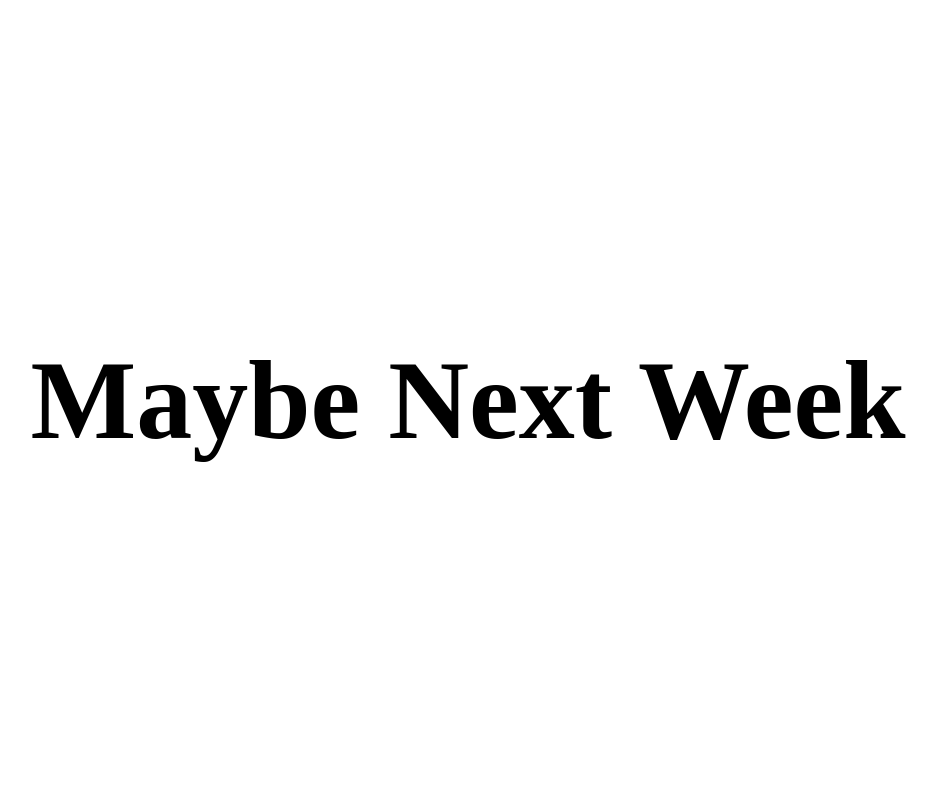
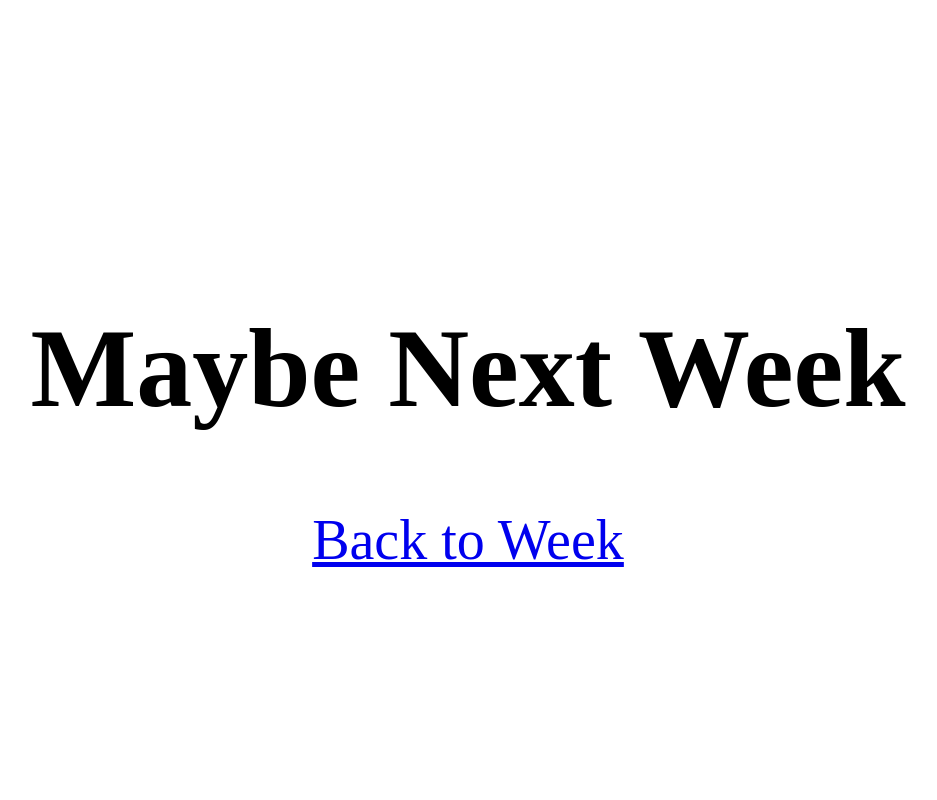
Before and after one commit to trescenzi/checkin-viz, a Flask app: template src/templates/green.html in a window 1280 px wide. Shown: the whole page, without its empty margins (172-1109 px from the left). Run offline with Flask 3, Linux system fonts and the light colour scheme; the template is opened without the code that fills it: most values are stand-ins (such as "Sample title", 1, 10 or a date in 2020); some libraries are stand-ins or nearby versions.

Commit message:
add green week support

```diff
--- a/src/main.py
+++ b/src/main.py
@@ -83,6 +83,7 @@ def checkin_chart(
     height: int,
     five_pluses: List[str],
     challenge_id,
+    green,
 ):
     if len(data) == 0:
         logging.warning("empty week + year selected")
@@ -109,7 +110,7 @@ def checkin_chart(
     rectH = (height - columns * hGap - gutter) / columns
 
     dwg = svgwrite.Drawing("checkin.svg", size=(width + 1, height), debug=False)
-    dwg.add(dwg.rect(insert=(0, 0), size=("100%", "100%"), fill="white"))
+    dwg.add(dwg.rect(insert=(0, 0), size=("100%", "100%"), fill="white" if not green else "#169450"))
     knocked_out_names = knocked_out(challenge_id)
     logging.info("knocked out: %s", knocked_out_names)
     for column, chart in enumerate(data):
@@ -288,6 +289,19 @@ def challenge_weeks():
     ]
 
 
+def get_current_challenge_week():
+    now = datetime.now()
+    current_year = int(now.strftime("%Y"))
+    current_week = int(now.strftime("%W"))
+    challenge_week_predicate = (ChallengeWeeks.start.year == current_year) & (
+        ChallengeWeeks.week_of_year == current_week
+    )
+    current_challenge_week = (
+        ChallengeWeeks.select().where(challenge_week_predicate).get()
+    )
+    return current_challenge_week
+
+
 @app.route("/")
 def index():
     challenge_name = request.args.get("challenge")
@@ -320,19 +334,14 @@ def index():
             Challenges.select().where(Challenges.name == challenge_name).get()
         )
 
-    challenge_week_predicate = (ChallengeWeeks.start.year == current_year) & (
-        ChallengeWeeks.week_of_year == current_week
-    )
-    current_challenge_week = (
-        ChallengeWeeks.select().where(challenge_week_predicate).get()
-    )
+    current_challenge_week = get_current_challenge_week()
 
     checkin_predicate = (Checkins.time >= ChallengeWeeks.start) & (
         Checkins.time < ChallengeWeeks.end
     )
-    checkins = None
     if week_id is None:
         week_id = current_challenge_week.id
+
     checkins = (
         Checkins.select()
         .join(ChallengeWeeks, on=(checkin_predicate))
@@ -349,7 +358,7 @@ def index():
         if fiveCheckinsThisWeek(challenger.data)
     ]
     logging.info("WEEK: %s, LATEST: %s", week, latest)
-    chart = checkin_chart(week, 800, 600, five_pluses, current_challenge.id)
+    chart = checkin_chart(week, 800, 600, five_pluses, current_challenge.id, current_challenge_week.green)
     write_og_image(chart, week_id)
     og_path = url_for("static", filename="preview-" + str(week_id) + ".png")
     logging.info("Challenge ID: %s", current_challenge.id)
@@ -375,6 +384,8 @@ def index():
         current_week_index=week_index,
         current_week_start=current_challenge_weeks[week_index - 1][2].strftime("%m/%d"),
         current_week=current_week,
+        viewing_this_week=challenge_name == request.args.get("challenge") == None,
+        green=current_challenge_week.green
     )
 
 
@@ -382,6 +393,10 @@ def index():
 def make_it_green():
     green = random.randint(1, 100) < 21
     logging.info("is is green %s", green)
+    challenge_week = get_current_challenge_week()
+    if (challenge_week.green is None):
+        challenge_week.green = green
+        challenge_week.save()
     return render_template("green.html", green=green)
 
 
--- a/src/static/main.css
+++ b/src/static/main.css
@@ -52,6 +52,17 @@ form select:active {
   }
 }
 
+body.green {
+  background-color: #169450;
+  color: white;
+}
+body.green svg text {
+  fill: white;
+}
+body.green svg rect[fill="white"] {
+  fill: #169450;
+}
+
 table {
   border-collapse: collapse;
   text-align: left;
--- a/src/templates/green.html
+++ b/src/templates/green.html
@@ -18,6 +18,7 @@
         display: flex;
         align-items: center;
         justify-content: center;
+        flex-direction: column;
         height: 100vh;
         font-size: 3.5em;
       }
@@ -29,5 +30,6 @@
     {% else %}
       <h1>Maybe Next Week</h1>
     {% endif %}
+    <a href="/">Back to Week</a>
   </body>
 </html>
```
Also changed, not shown: src/templates/index.html (+6 -6 lines).
